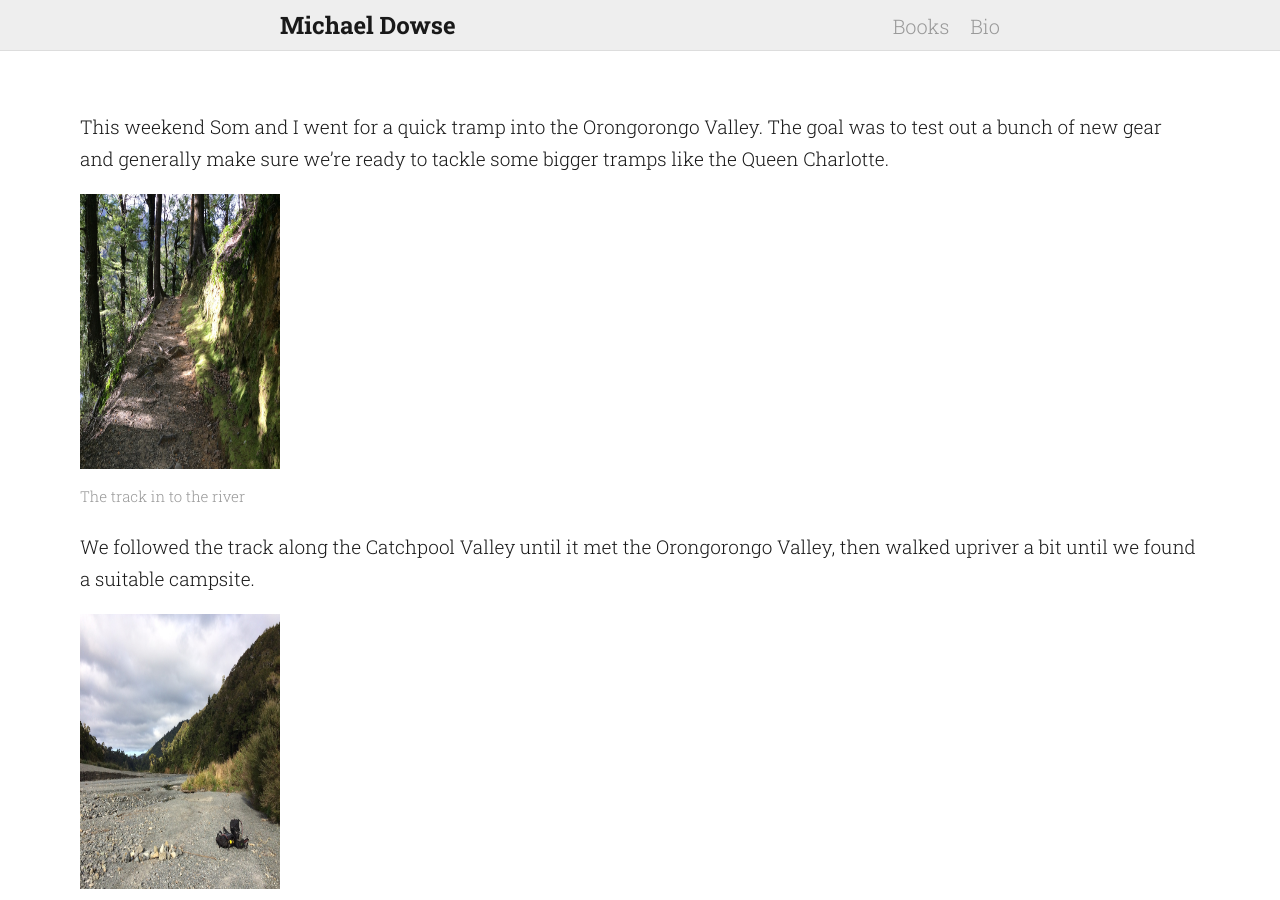
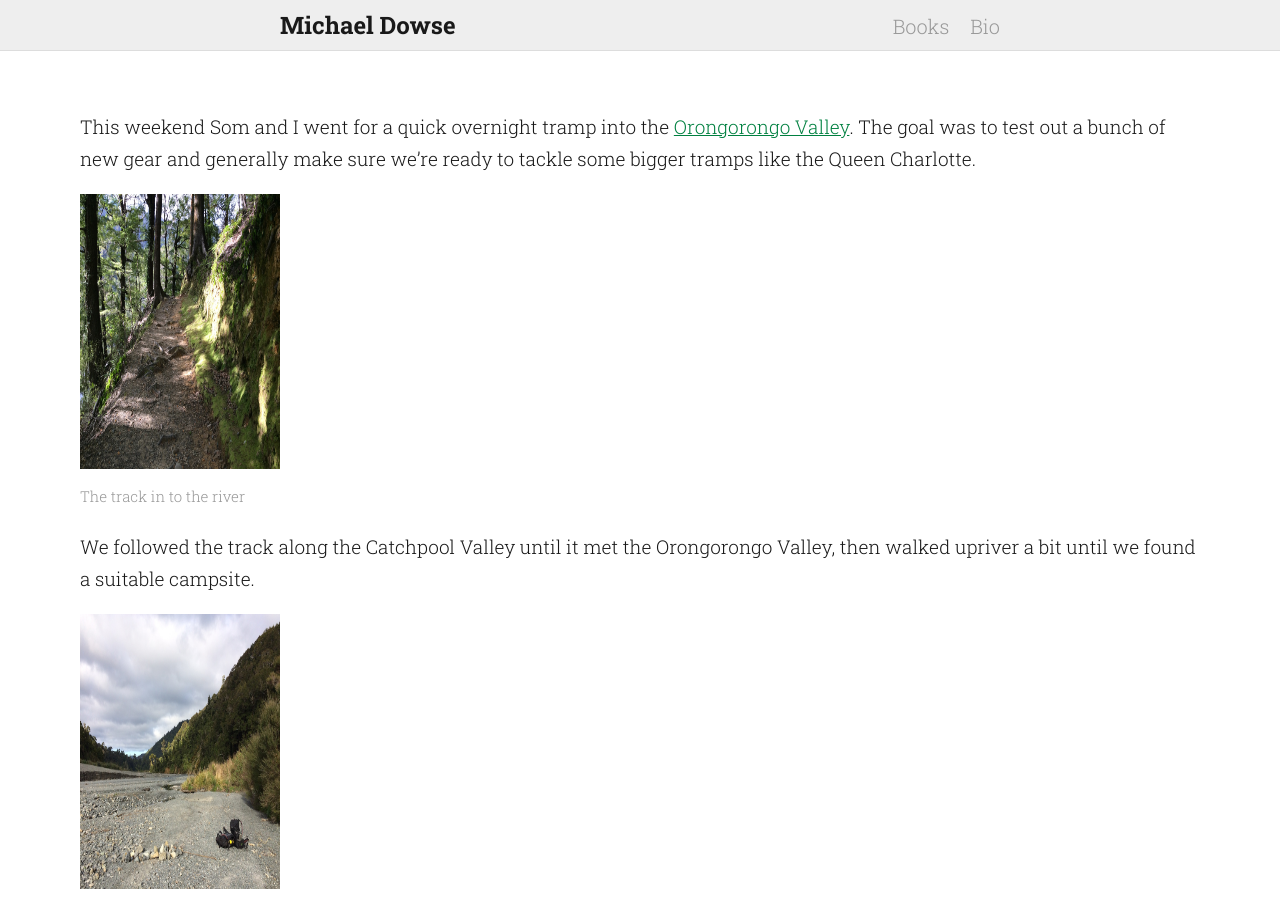
Before and after one commit to MichaelDowse/michaeldowse.github.io, a Jekyll site: the page built from _posts/2014-10-12-orongorongo-river-tramp.markdown, in a window 1280 px wide and 900 px high. Built offline with Jekyll 4.4.1, drawn with Linux system fonts in a browser that asks for light colours; some of the changed text lies outside the part shown.

Commit message:
Updated orongorongo post

```diff
--- a/_posts/2014-10-12-orongorongo-river-tramp.markdown
+++ b/_posts/2014-10-12-orongorongo-river-tramp.markdown
@@ -3,7 +3,7 @@ title: Orongorongo River Tramp
 layout: default
 ---
 
-This weekend Som and I went for a quick tramp into the Orongorongo Valley. The goal was to test out a bunch of new gear and generally make sure we're ready to tackle some bigger tramps like the Queen Charlotte.
+This weekend Som and I went for a quick overnight tramp into the [Orongorongo Valley](http://www.doc.govt.nz/parks-and-recreation/places-to-visit/wellington-kapiti/wellington/catchpool-and-orongorongo-valleys/). The goal was to test out a bunch of new gear and generally make sure we're ready to tackle some bigger tramps like the Queen Charlotte.
 
 ![The track in to the river](/images/orongorongos-track.jpg)
 
```
Also changed, not shown: other parts of _posts/2014-10-12-orongorongo-river-tramp.markdown (+0 -2 lines), 3 other files.
